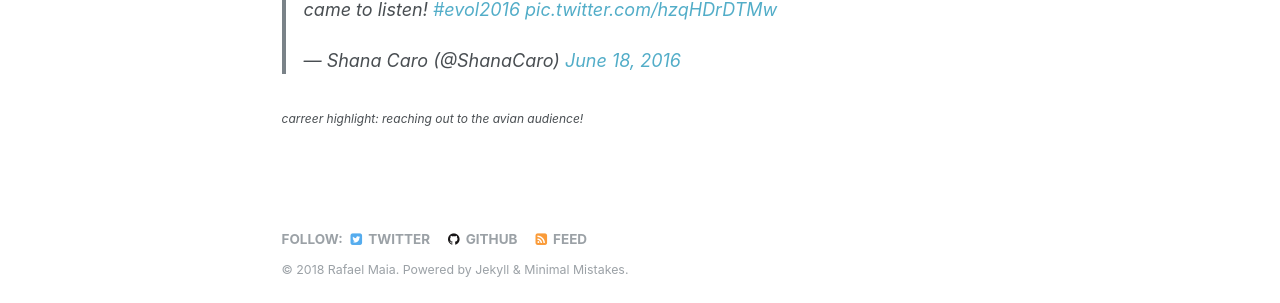
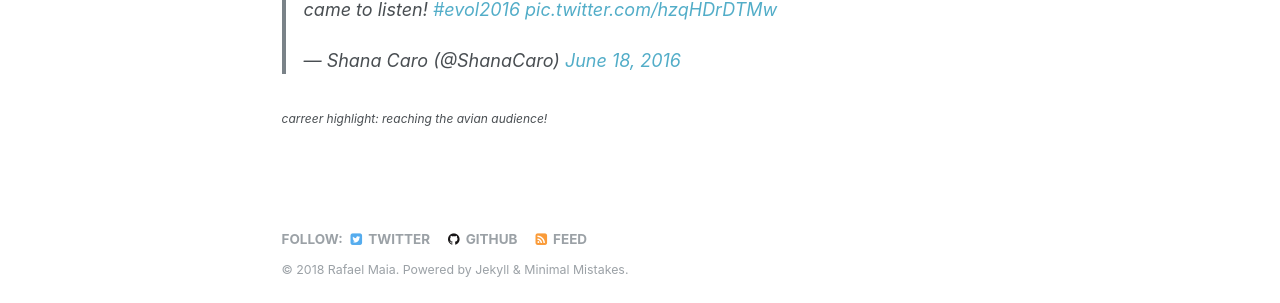
Before and after one commit to rmaia/rmaia.github.io, a Jekyll site: the page built from _pages/index.md, in a window 1280 px wide and 1105 px high. Shown: the part 771-1074 px from the top of the window. Built offline with Jekyll 4.4.1, drawn with Linux system fonts in a browser that asks for light colours; comment, search, counter and statistics services are not loaded.

Commit message:
minor tweak

```diff
--- a/_pages/index.md
+++ b/_pages/index.md
@@ -21,4 +21,4 @@ CV and info:
 <br>
 <blockquote class="twitter-tweet" data-lang="en"><p lang="en" dir="ltr">.<a href="https://twitter.com/hylopsar">@hylopsar</a>&#39;s talk on bird coloration evolution was so engaging that a tiny bird (left) came to listen! <a href="https://twitter.com/hashtag/evol2016?src=hash">#evol2016</a> <a href="https://t.co/hzqHDrDTMw">pic.twitter.com/hzqHDrDTMw</a></p>&mdash; Shana Caro (@ShanaCaro) <a href="https://twitter.com/ShanaCaro/status/744233162474037248">June 18, 2016</a></blockquote>
 <script async src="//platform.twitter.com/widgets.js" charset="utf-8"></script>
-<p style="font-size:12px"><i>carreer highlight: reaching out to the avian audience!</i></p>
+<p style="font-size:12px"><i>carreer highlight: reaching the avian audience!</i></p>
```
